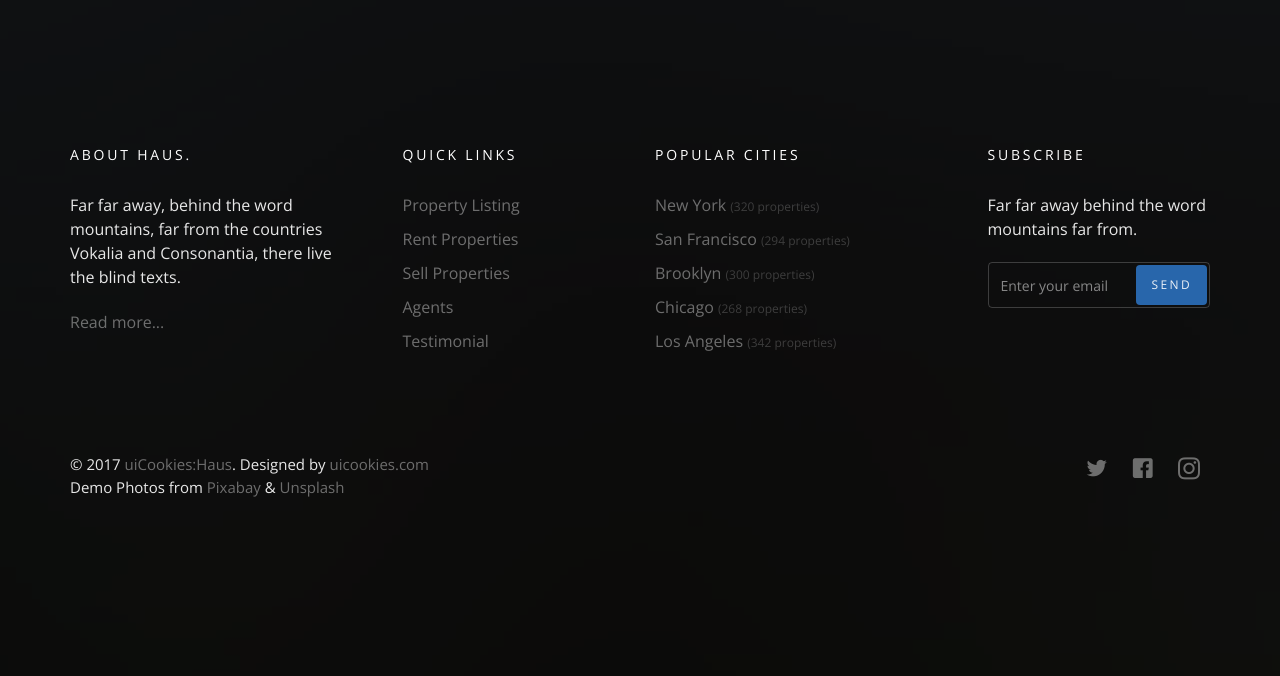
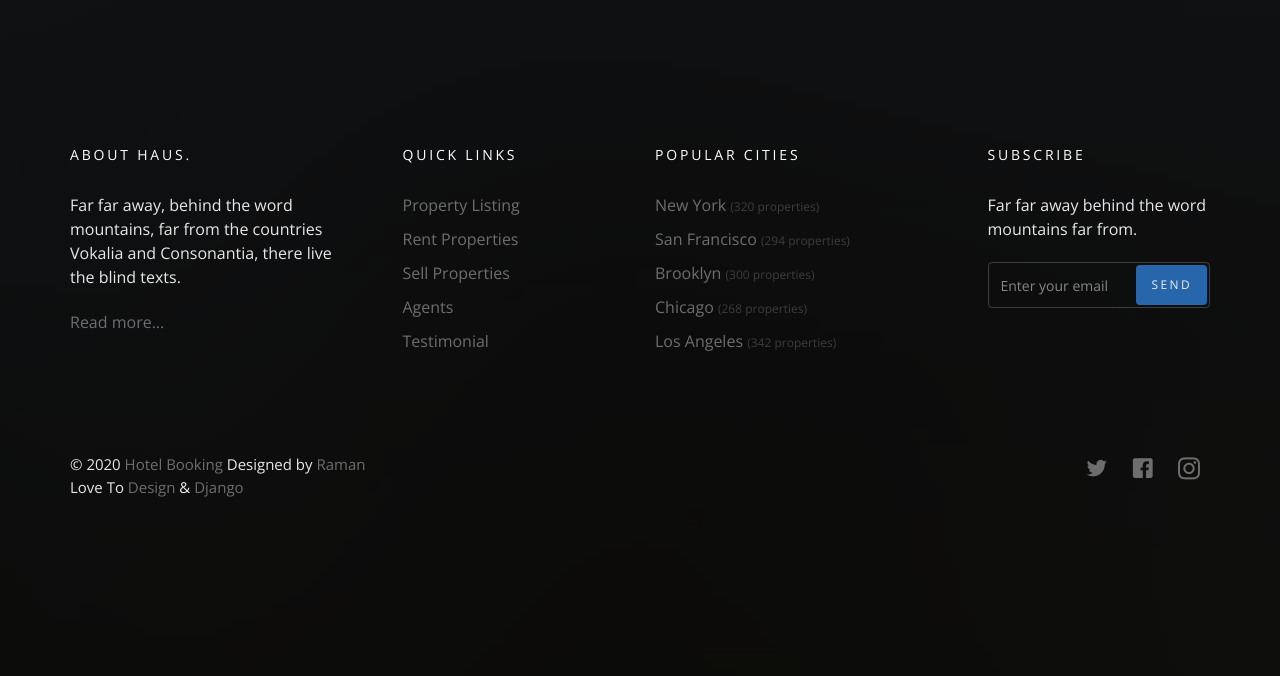
Before and after one commit to ramanmanoharan/django, a Django app: page /agents/ in a window 1280 px wide. Shown: the part 861-1537 px from the top of the page. Run offline with Django 3.2, Linux system fonts and the light colour scheme; data comes from the database, SQL or seed files in the repository; some libraries are stand-ins or nearby versions; some web fonts are replaced.

Commit message:
Second commit

```diff
--- a/src/project/property/urls.py
+++ b/src/project/property/urls.py
@@ -3,7 +3,7 @@ from django.urls import path
 
 from . import views
 
-app_name='agents'
+app_name='property'
 
 urlpatterns = [
     path('', views.property_list , name='property_list'),
--- a/src/project/templates/base.html
+++ b/src/project/templates/base.html
@@ -109,7 +109,7 @@
       <div class="row copyright">
         <div class="col-md-6">
           <div class="probootstrap-footer-widget">
-            <p>&copy; 2017 <a href="https://uicookies.com/">uiCookies:Haus</a>. Designed by <a href="https://uicookies.com/">uicookies.com</a> <br> Demo Photos from <a href="https://pixabay.com/">Pixabay</a> &amp; <a href="https://unsplash.com/">Unsplash</a></p>
+            <p>&copy; 2020 <a href="">Hotel Booking</a> Designed by <a href="#">Raman</a> <br> Love To <a href="#">Design</a> &amp; <a href="#">Django</a></p>
           </div>
         </div>
         <div class="col-md-6">
```
